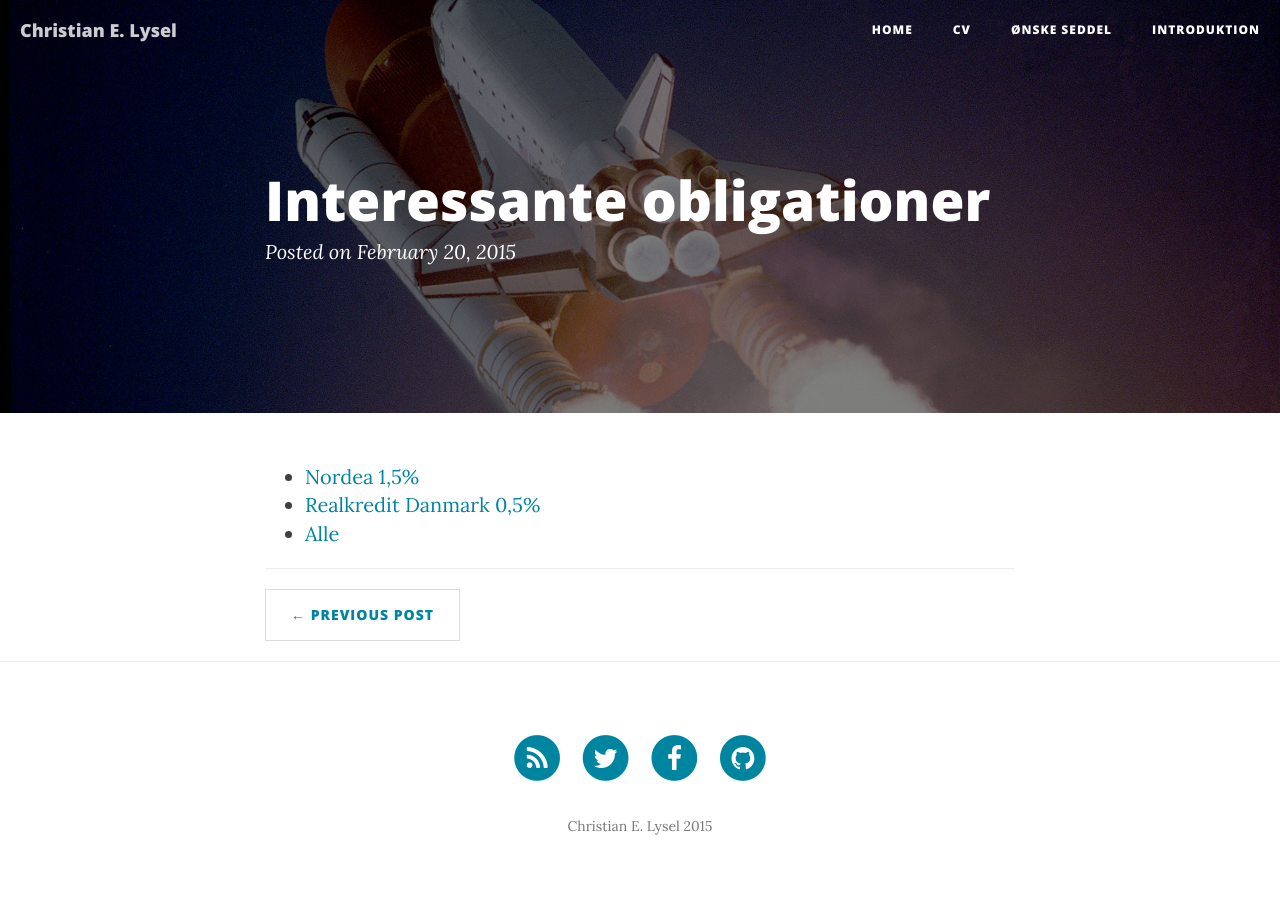
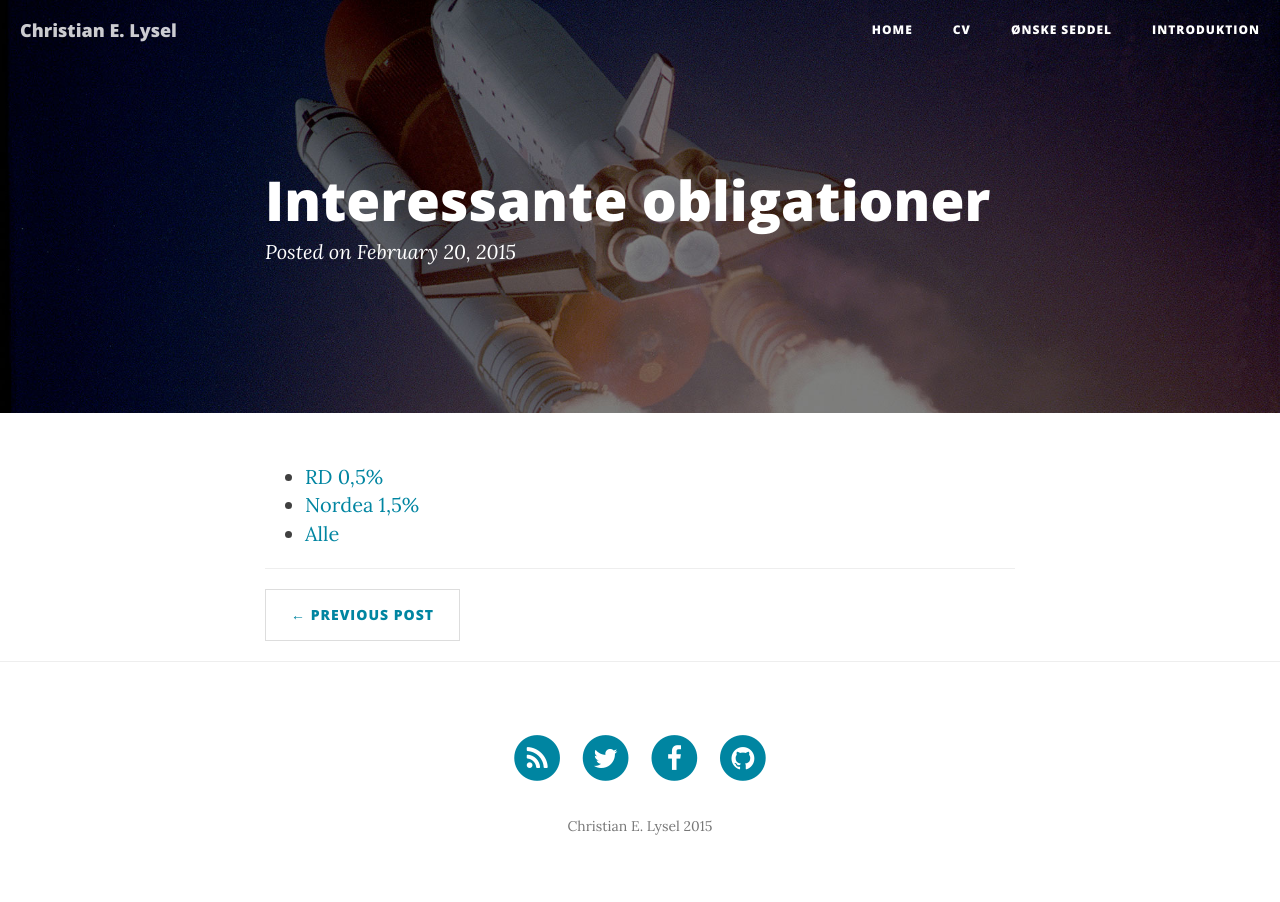
Before and after one commit to clysel/christian.lysel.net, a Jekyll site: the page built from _posts/2015-02-20-obligationer.markdown, in a window 1280 px wide. Built offline with Jekyll 4.4.1, drawn with Linux system fonts in a browser that asks for light colours; nearby versions of some CDN libraries.

Commit message:
Update 2015-02-20-obligationer.markdown

```diff
--- a/_posts/2015-02-20-obligationer.markdown
+++ b/_posts/2015-02-20-obligationer.markdown
@@ -6,6 +6,6 @@ header-img: "img/post-bg-01.jpg"
 
 
 
-  * [Nordea 1,5%](http://www.nasdaqomxnordic.com/bonds/denmark/microsite?Instrument=XCSE0:5RDSD20S27)
-  * [Realkredit Danmark 0,5%](http://www.nasdaqomxnordic.com/bonds/denmark/microsite?Instrument=XCSE1:5NDASDRO37)
+  * [RD 0,5%](http://www.nasdaqomxnordic.com/bonds/denmark/microsite?Instrument=XCSE0:5RDSD20S27)
+  * [Nordea 1,5%](http://www.nasdaqomxnordic.com/bonds/denmark/microsite?Instrument=XCSE1:5NDASDRO37)
   * [Alle](http://www.nasdaqomxnordic.com/obligationer/danmark)
```
